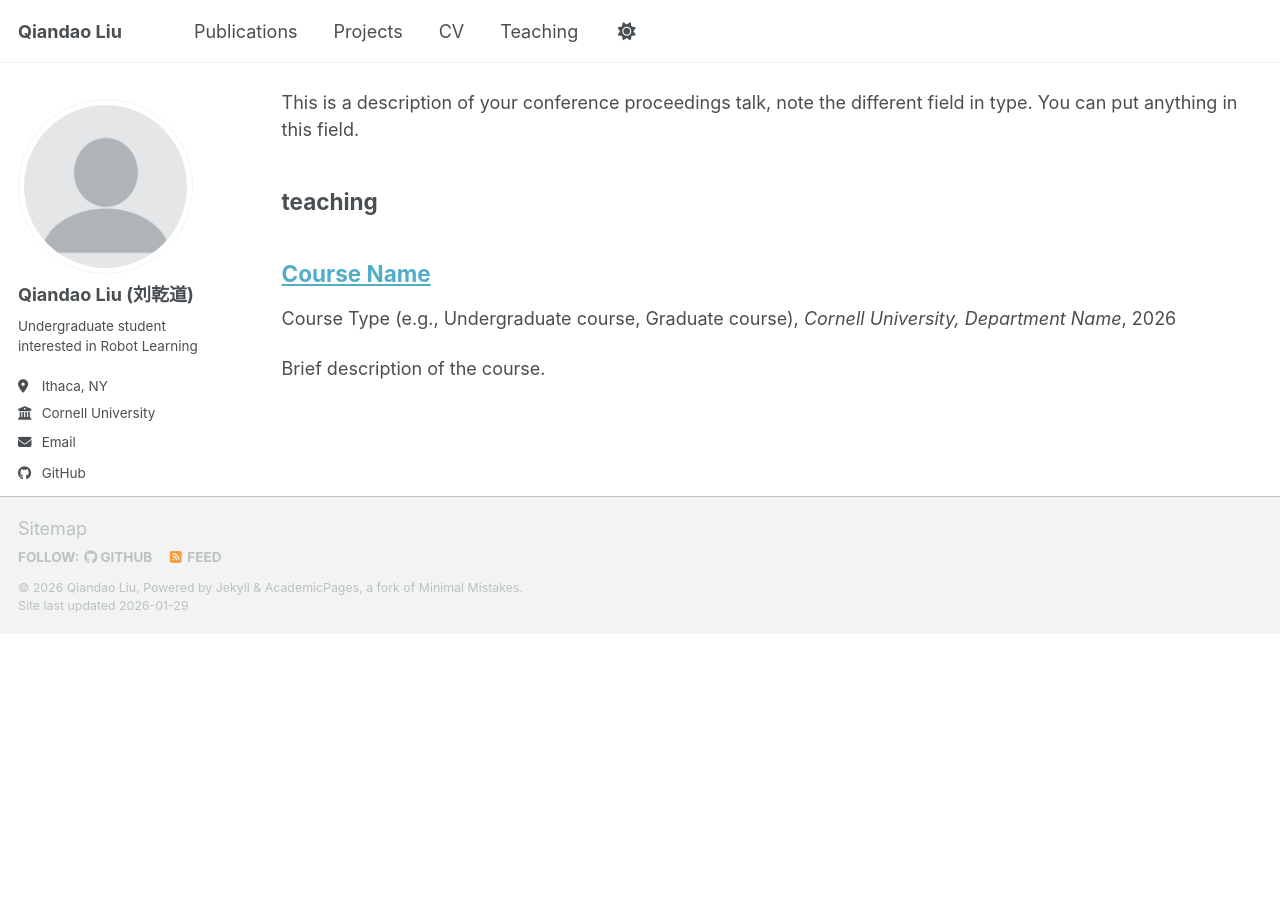
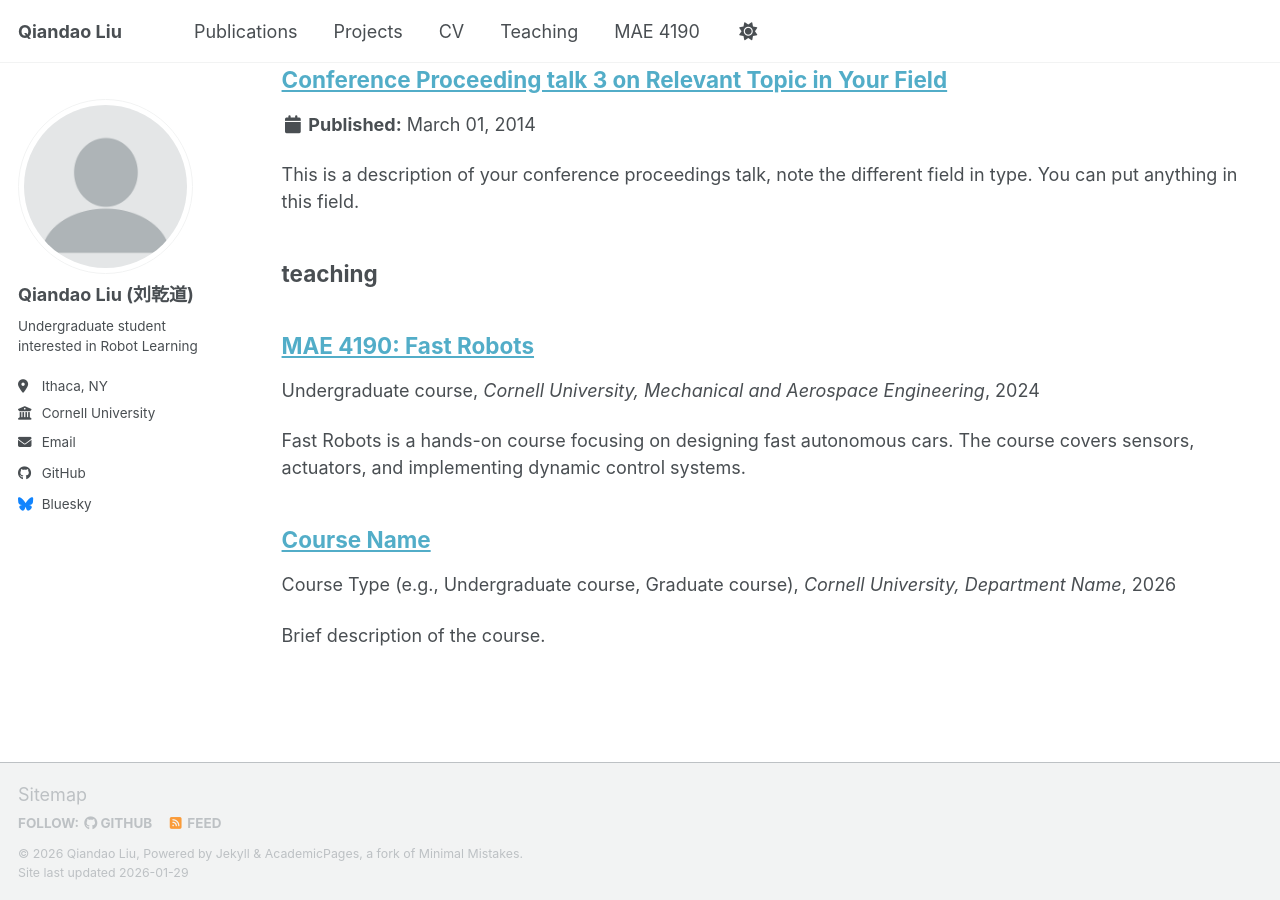
Before and after one commit to Qiandao-Liu/Qiandao-Liu.github.io, a Jekyll site: the page built from _pages/sitemap.md, in a window 1280 px wide and 900 px high, scrolled down 3654 px. Built offline with Jekyll 4.4.1, drawn with Linux system fonts in a browser that asks for light colours; a script bundle is joined from its source files by our own code; library files that are not in the unit come from our copies; before the commit the page ends 4288 px from its top, so only the background shows below that; some of the changed text lies outside the part shown.

Commit message:
update cv page

```diff
--- a/_data/navigation.yml
+++ b/_data/navigation.yml
@@ -15,7 +15,10 @@
     url: /portfolio/
 
   - title: "CV"
-    url: /cv/
+    url: /files/resume_qiandao_liu.pdf
 
   - title: "Teaching"
     url: /teaching/
+
+  - title: "MAE 4190"
+    url: /mae4190/
--- /dev/null
+++ b/_pages/mae4190.md
@@ -0,0 +1,41 @@
+---
+layout: archive
+title: "MAE 4190: Fast Robots"
+permalink: /mae4190/
+author_profile: true
+---
+
+{% include base_path %}
+
+## Course Information
+
+**MAE 4190: Fast Robots** - Cornell University
+Spring 2024
+
+This page contains lab reports and project documentation from the Fast Robots course, which focuses on designing fast autonomous cars and implementing dynamic behaviors through hands-on experience with sensors, actuators, and control systems.
+
+## Lab Reports
+
+### Lab 1: [Lab Title]
+- **Date**: [Date]
+- **Description**: Brief description of what was covered in this lab
+- [View Report](/files/mae4190/lab1.pdf)
+
+### Lab 2: [Lab Title]
+- **Date**: [Date]
+- **Description**: Brief description of what was covered in this lab
+- [View Report](/files/mae4190/lab2.pdf)
+
+### Lab 3: [Lab Title]
+- **Date**: [Date]
+- **Description**: Brief description of what was covered in this lab
+- [View Report](/files/mae4190/lab3.pdf)
+
+## Final Project
+- **Title**: [Project Title]
+- **Description**: [Project Description]
+- [View Report](/files/mae4190/final_project.pdf)
+
+---
+
+*Note: Upload your lab reports as PDF files to the `/files/mae4190/` directory and update the links above.*
--- /dev/null
+++ b/_teaching/2024-spring-mae4190.md
@@ -0,0 +1,13 @@
+---
+title: "MAE 4190: Fast Robots"
+collection: teaching
+type: "Undergraduate course"
+permalink: /teaching/mae4190
+venue: "Cornell University, Mechanical and Aerospace Engineering"
+date: 2024-01-01
+location: "Ithaca, NY"
+---
+
+Fast Robots is a hands-on course focusing on designing fast autonomous cars. The course covers sensors, actuators, and implementing dynamic control systems.
+
+[View Lab Reports](/mae4190/)
```
